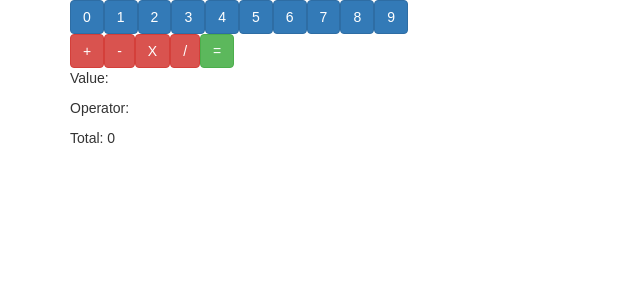
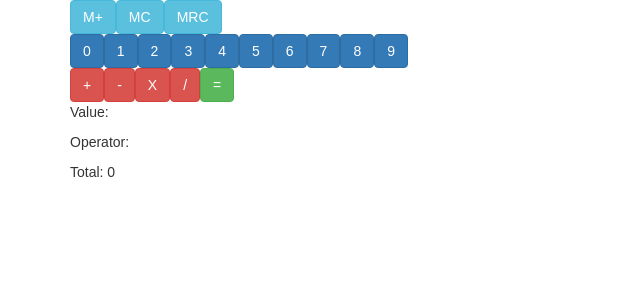
Before and after one commit to KyeBuff/learning_react, a React (Create React App) app: page / in a window 1280 px wide. Shown: the top 300 px of the page, without its empty margins (0-640 px from the left). Built offline with nearby package versions, Linux system fonts and the light colour scheme.

Commit message:
semi-working memory functionality

```diff
--- a/src/lifting/Calculator.jsx
+++ b/src/lifting/Calculator.jsx
@@ -1,6 +1,7 @@
 import React, { Component } from 'react';
 import NumButton from './NumButton.jsx';
 import OpButton from './OpButton.jsx';
+import MemButton from './MemButton.jsx';
 
 class Calculator extends Component {
 
@@ -13,11 +14,16 @@ class Calculator extends Component {
 			total: 0,
 			// Index allows us to target previous object to track value of operation
 			index: -1,
+			memory: {
+				value: null,
+			}
 		}
 		this.numOnClick = this.numOnClick.bind(this);
 		this.onOpClick = this.onOpClick.bind(this);
 		this.equals = this.equals.bind(this);
-
+		this.addToMemory = this.addToMemory.bind(this);
+		this.clearMemory = this.clearMemory.bind(this);
+		this.recallMemory = this.recallMemory.bind(this);
 	}
 
 	numOnClick(n) {
@@ -63,6 +69,13 @@ class Calculator extends Component {
 
 	calculate(numOb, currVal) {
 
+		//default object create to prevent memory undefined error
+		if(!numOb) {
+			numOb = {};
+			numOb.value = 0;
+			numOb.op = '+';
+		}
+
 		//take ob and currVal
 
 		//value value passed to total
@@ -82,6 +95,9 @@ class Calculator extends Component {
 			case '/':
 				total /= currVal;
 				break;
+			default:
+				total = total;
+				break;
 		}
 
 		return total;
@@ -90,18 +106,57 @@ class Calculator extends Component {
 
 	equals() {
 
-		const finalOb = {
-			value: +this.state.currVal,
-		}
+		// const arr = this.state.outputArr.slice();
+		// const finalOb = {
+		// 	value: +this.state.currVal,
+		// }
+
+		// arr.push(finalOb);
 
 		//calculate again using tracked value in latest ob and currVal
 		this.setState(
 			{
 				total: this.calculate(this.state.outputArr[this.state.index], +this.state.currVal
-					)
+					),
+				// outputArr: arr,
 			}
 		);
 
+	}
+
+	addToMemory() {
+		this.setState(
+			{
+				memory: {
+					value: this.calculate(this.state.outputArr[this.state.index], +this.state.currVal
+					),
+				}
+			}
+		);
+	}
+
+	clearMemory() {
+		this.setState({
+			memory: {
+				value: null,
+			}
+		});
+	}
+
+	recallMemory() {
+
+		const arr = this.state.outputArr.slice();
+
+		let numOb = {
+			//if outputArr is empty, just assign the curret number to value
+			value: this.state.memory.value,
+			op: this.state.currOp,
+		}
+
+		//push object to array
+		arr.push(numOb);
+
+		this.setState({outputArr: arr, currVal: numOb.value})
 	}
 
   render() {
@@ -110,6 +165,21 @@ class Calculator extends Component {
   	const memoryBtns = ['M+', 'MC', 'MRC']
   	return (
   		<div>
+  			<div>
+	  			{
+	  				memoryBtns.map((el, i) => {
+	  					if(el === 'M+') {
+	  						return (<MemButton key={i} onClick={this.addToMemory} value={el}/>);
+	  					}
+	  					if(el === 'MC') {
+	  						return (<MemButton key={i} onClick={this.clearMemory} value={el}/>);
+	  					}
+	  					if(el === 'MRC') {
+	  						return (<MemButton key={i} onClick={this.recallMemory} value={el}/>);
+	  					}
+	  				})
+	  			}
+	  		</div>
 	  		<div>
 	  			{
 	  				numButtons.map((el, i) => {
--- /dev/null
+++ b/src/lifting/MemButton.jsx
@@ -0,0 +1,14 @@
+import React from 'react';
+
+const OpButton = (props) => (
+
+	<button
+		className="btn btn-info"
+		onClick={() => {props.onClick(props.value)}}
+	>
+	{props.value}
+	</button>
+
+);
+
+export default OpButton;
--- a/src/lifting/OpButton.jsx
+++ b/src/lifting/OpButton.jsx
@@ -3,7 +3,7 @@ import React from 'react';
 const OpButton = (props) => (
 
 	<button
-		className={'btn ' + (props.selected ? 'btn-danger' : 'btn-danger')}
+		className="btn btn-danger"
 		onClick={() => {props.onClick(props.value)}}
 	>
 	{props.value}
```
